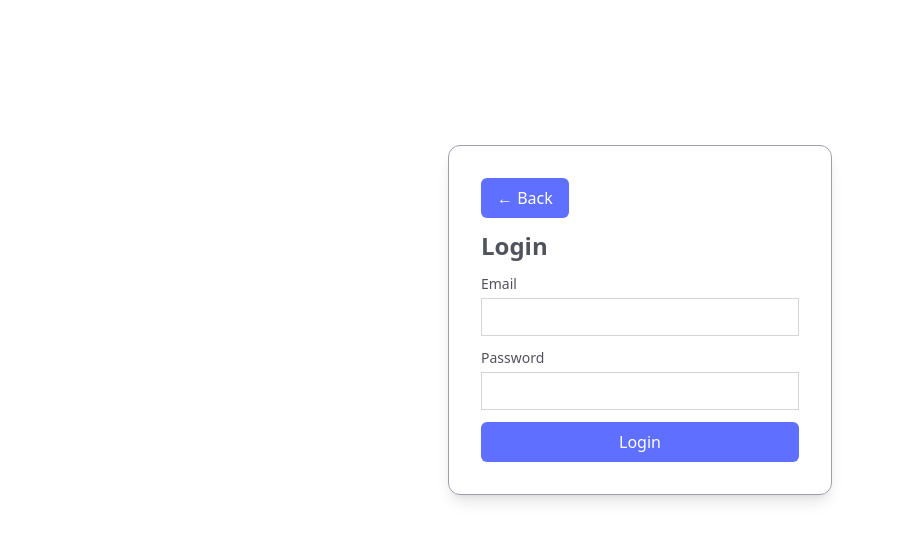
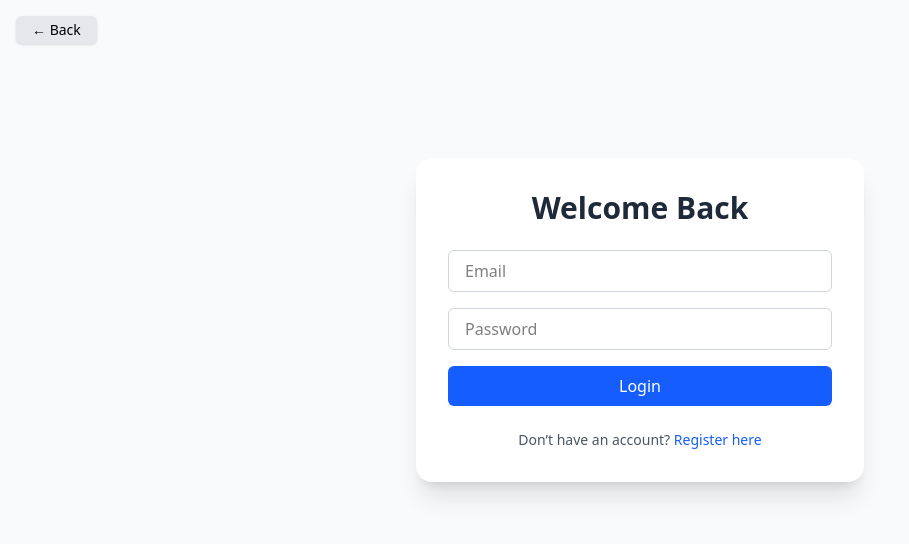
Before and after one commit to shubhii19/Khatabook-withMERN, a React (Vite) app in the folder frontend/: page /login in a window 1280 px wide. Shown: the top 544 px of the page, without its empty margins (0-909 px from the left). Built offline with nearby package versions, Linux system fonts and the light colour scheme.

Commit message:
components restructured and adjusted

```diff
--- a/frontend/src/components/Login.jsx
+++ b/frontend/src/components/Login.jsx
@@ -1,12 +1,11 @@
 import React, { useContext, useState } from "react";
 import { AppContext } from "../context/AppContext";
-import { NavLink, useNavigate } from "react-router-dom";
+import { Link, useNavigate } from "react-router-dom";
 import axios from "axios";
-import Navbar from "./Navbar";
 import { toast } from "react-toastify";
 
 const Login = () => {
-  const { backendUrl, setToken } = useContext(AppContext); // Use context token
+  const { backendUrl, setToken } = useContext(AppContext);
   const [email, setEmail] = useState("");
   const [password, setPassword] = useState("");
   const navigate = useNavigate();
@@ -21,65 +20,62 @@ const Login = () => {
       );
       if (data.success) {
         localStorage.setItem("token", data.token);
-        setToken(data.token); // Set in global context
-        toast.success("Loggedin successfully");
+        setToken(data.token);
+        toast.success("Logged in successfully");
         navigate("/home");
       }
     } catch (err) {
-      console.log(err);
+      console.error(err);
+      toast.error("Invalid credentials or server error");
     }
   };
 
   return (
-    <>
-      {/* <Navbar/> */}
-
-      <form
-        className="min-h-[80vh] flex items-center"
-        onSubmit={onSubmitHandler}
-      >
-        <div className="flex flex-col gap-3 m-auto items-start p-8 min-w-[340px] sm:min-w-96 border border-zinc-400 rounded-xl text-zinc-600 text-sm shadow-lg">
-          <NavLink to="/">
-            <button
-              type="button"
-              className="bg-[#5F6FFF] px-4 py-1 text-white w-full py-2 rounded-md text-base"
+    <div className="flex items-center justify-center min-h-[80vh] bg-gray-50 px-4">
+      <Link
+        to="/"
+        className="absolute top-4 left-4 bg-gray-200 hover:bg-gray-300 text-sm px-4 py-1 rounded-md shadow-sm transition"
       >
         ← Back
-            </button>
-          </NavLink>
-          <p className="text-2xl font-semibold">Login</p>
+      </Link>
+      <div className="bg-white shadow-xl rounded-2xl p-8 w-full max-w-md">
+        <h2 className="text-3xl font-bold mb-6 text-center text-gray-800">
+          Welcome Back
+        </h2>
 
-          <div className="w-full">
-            <p>Email</p>
+        <form onSubmit={onSubmitHandler} className="flex flex-col gap-4">
           <input
-              className="border border-zinc-300 w-full p-2 mt-1"
+            className="w-full px-4 py-2 border border-gray-300 rounded-md focus:outline-none focus:ring-2 focus:ring-blue-400"
             type="email"
+            placeholder="Email"
+            value={email}
             onChange={(e) => setEmail(e.target.value)}
-              value={email}
             required
           />
-          </div>
-
-          <div className="w-full">
-            <p>Password</p>
           <input
-              className="border border-zinc-300 w-full p-2 mt-1"
+            className="w-full px-4 py-2 border border-gray-300 rounded-md focus:outline-none focus:ring-2 focus:ring-blue-400"
             type="password"
+            placeholder="Password"
+            value={password}
             onChange={(e) => setPassword(e.target.value)}
-              value={password}
             required
           />
-          </div>
-
           <button
             type="submit"
-            className="bg-[#5F6FFF] text-white w-full py-2 rounded-md text-base"
+            className="w-full bg-blue-600 text-white py-2 rounded-md hover:bg-blue-700 transition duration-200"
           >
             Login
           </button>
+        </form>
+
+        <p className="mt-6 text-center text-sm text-gray-600">
+          Don’t have an account?{" "}
+          <Link to="/register" className="text-blue-600 hover:underline">
+            Register here
+          </Link>
+        </p>
       </div>
-      </form>
-    </>
+    </div>
   );
 };
 
--- a/frontend/src/components/Register.jsx
+++ b/frontend/src/components/Register.jsx
@@ -1,4 +1,5 @@
 import React, { useState } from 'react';
+import { Link } from 'react-router-dom';
 
 const Register = () => {
   const [formData, setFormData] = useState({
@@ -10,7 +11,7 @@ const Register = () => {
 
   const handleChange = (e) => {
     const { name, value } = e.target;
-    setFormData(prev => ({ ...prev, [name]: value }));
+    setFormData((prev) => ({ ...prev, [name]: value }));
   };
 
   const handleSubmit = async (e) => {
@@ -35,51 +36,61 @@ const Register = () => {
   };
 
   return (
-    <div className="logincontainer w-full h-[80%] flex items-center justify-center">
-      <div className="loginpanel">
-        <h3 className="text-2xl mb-3">Create account</h3>
-        <form onSubmit={handleSubmit} className="flex flex-col gap-2 items-start">
+    <div className="flex items-center justify-center min-h-[80vh] bg-gray-50 px-4">
+      <div className="bg-white shadow-xl rounded-2xl p-8 w-full max-w-md">
+        <h2 className="text-3xl font-bold mb-6 text-center text-gray-800">Create Account</h2>
+
+        <form onSubmit={handleSubmit} className="flex flex-col gap-4">
           <input
-            className="block px-3 py-2 border-[1px] border-zinc-100 rounded-md"
+            className="w-full px-4 py-2 border border-gray-300 rounded-md focus:outline-none focus:ring-2 focus:ring-blue-400"
             type="email"
             name="email"
             placeholder="Email"
             value={formData.email}
             onChange={handleChange}
+            required
           />
           <input
-            className="block px-3 py-2 border-[1px] border-zinc-100 rounded-md"
+            className="w-full px-4 py-2 border border-gray-300 rounded-md focus:outline-none focus:ring-2 focus:ring-blue-400"
             type="text"
             name="username"
             placeholder="Username"
             value={formData.username}
             onChange={handleChange}
+            required
           />
           <input
-            className="block px-3 py-2 border-[1px] border-zinc-100 rounded-md"
+            className="w-full px-4 py-2 border border-gray-300 rounded-md focus:outline-none focus:ring-2 focus:ring-blue-400"
             type="text"
             name="name"
             placeholder="Full Name"
             value={formData.name}
             onChange={handleChange}
+            required
           />
           <input
-            className="block px-3 py-2 border-[1px] border-zinc-100 rounded-md"
+            className="w-full px-4 py-2 border border-gray-300 rounded-md focus:outline-none focus:ring-2 focus:ring-blue-400"
             type="password"
             name="password"
             placeholder="Password"
             value={formData.password}
             onChange={handleChange}
+            required
           />
-          <input
-            className="block px-4 py-2 bg-blue-500 rounded-md text-white cursor-pointer"
+          <button
             type="submit"
-            value="Create"
-          />
+            className="w-full bg-blue-600 text-white py-2 rounded-md hover:bg-blue-700 transition duration-200"
+          >
+            Create Account
+          </button>
         </form>
-        <a className="mt-5 inline-block text-blue-500" href="/">
-          Have an account? Login here.
-        </a>
+
+        <p className="mt-6 text-center text-sm text-gray-600">
+          Already have an account?{" "}
+          <Link to="/login" className="text-blue-600 hover:underline">
+            Login here
+          </Link>
+        </p>
       </div>
     </div>
   );
--- a/frontend/src/components/Welcome.jsx
+++ b/frontend/src/components/Welcome.jsx
@@ -4,30 +4,36 @@ import { FaLeaf, FaSignInAlt } from "react-icons/fa";
 
 const Welcome = () => {
   return (
-    <div className="min-h-screen flex flex-col items-center justify-center bg-gradient-to-br from-green-100 via-emerald-200 to-green-300 px-6 text-center">
-      <div className="mb-6 text-5xl text-green-800 flex items-center gap-3 font-bold">
-        <FaLeaf className="text-green-600" />
-        Welcome to Hisaab
+    <div className="min-h-screen flex flex-col items-center justify-center bg-gradient-to-br from-blue-100 via-blue-200 to-blue-300 px-6 text-center">
+      <div className="mb-6 text-5xl text-blue-800 flex items-center gap-3 font-bold">
+        <FaLeaf className="text-blue-600" />
+        Welcome to Khatabook
       </div>
 
-      <p className="text-xl text-green-900 max-w-xl mb-8">
+      <p className="text-xl text-blue-900 max-w-xl mb-8">
         A peaceful way to manage your financial garden 🌿
       </p>
 
       <Link
         to="/login"
-        className="flex items-center gap-2 bg-green-700 hover:bg-green-800 text-white px-6 py-3 rounded-full text-lg shadow-md transition"
+        className="flex items-center gap-2 bg-blue-700 hover:bg-blue-800 text-white px-6 py-3 rounded-full text-lg shadow-md transition"
       >
         <FaSignInAlt />
         Login to Continue
       </Link>
 
-      <div className="mt-10 flex flex-col sm:flex-row gap-4 text-green-800 text-sm">
-        <Link to="/about" className="hover:underline">About Hisaab</Link>
+      <div className="mt-10 flex flex-col sm:flex-row gap-4 text-blue-800 text-sm">
+        <Link to="/about" className="hover:underline">
+          About Hisaab
+        </Link>
         <span className="hidden sm:inline">•</span>
-        <Link to="/features" className="hover:underline">Features</Link>
+        <Link to="/features" className="hover:underline">
+          Features
+        </Link>
         <span className="hidden sm:inline">•</span>
-        <Link to="/contact" className="hover:underline">Contact Us</Link>
+        <Link to="/contact" className="hover:underline">
+          Contact Us
+        </Link>
       </div>
     </div>
   );
```
Lines whose indentation alone changed are shown as unchanged.
